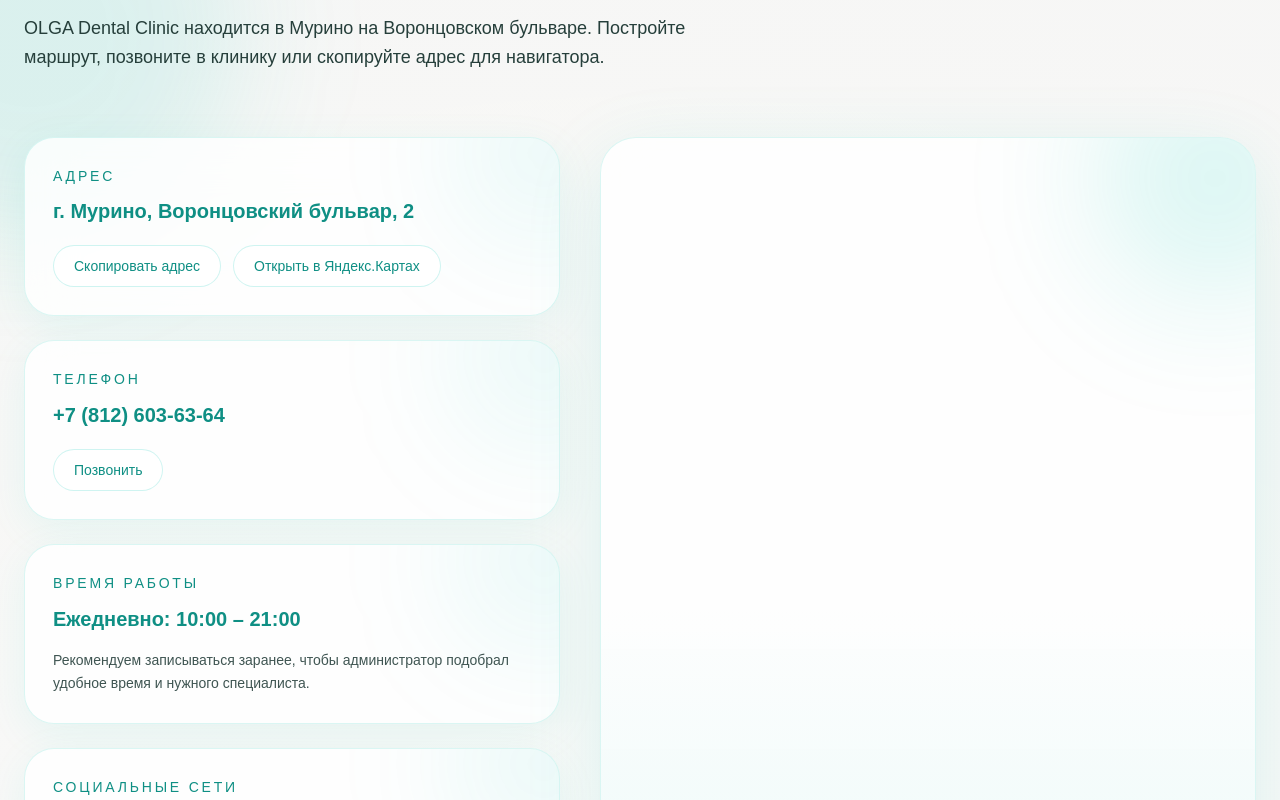
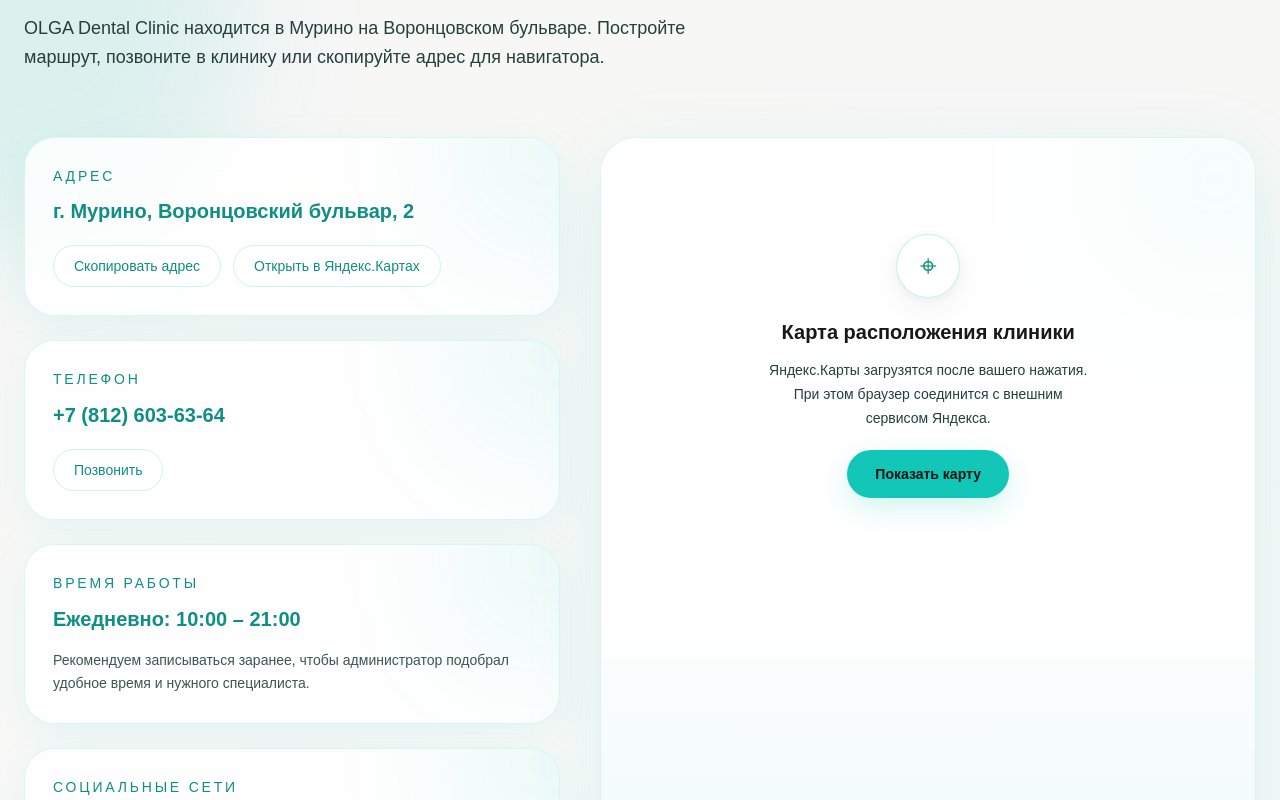
Before and after one commit to Islam999-sudo/olga-dental, a Next.js app: page / in a window 1280 px wide. Shown: the part 5240-6040 px from the top of the page. Built offline with nearby package versions, Linux system fonts and the light colour scheme.

Commit message:
privacy/perf: load third-party Yandex map only after explicit visitor click

```diff
--- a/components/sections/contact-map.tsx
+++ b/components/sections/contact-map.tsx
@@ -6,6 +6,7 @@ import { reveal } from "@/lib/motion";
 
 export function ContactMap() {
   const [copied, setCopied] = useState(false);
+  const [mapLoaded, setMapLoaded] = useState(false);
 
   const address = "г. Мурино, Воронцовский бульвар, 2";
   const phone = "+78126036364";
@@ -592,13 +593,38 @@ export function ContactMap() {
               </div>
             </motion.div>
 
+            {mapLoaded ? (
               <iframe
                 src={yandexMapUrl}
                 className="h-[520px] w-full border-0 lg:h-full"
                 loading="lazy"
+                referrerPolicy="strict-origin-when-cross-origin"
                 allowFullScreen
                 title="OLGA Dental Clinic на Яндекс.Картах"
               />
+            ) : (
+              <div className="relative z-[2] flex min-h-[520px] w-full flex-col items-center justify-center gap-5 bg-[var(--glass)] px-6 pb-28 pt-12 text-center">
+                <span aria-hidden="true" className="flex h-16 w-16 items-center justify-center rounded-full border border-[var(--accent-light)]/25 bg-[var(--card)] text-3xl text-[var(--accent)] shadow-soft">
+                  ⌖
+                </span>
+                <div>
+                  <h3 className="text-xl font-semibold text-[var(--foreground)]">
+                    Карта расположения клиники
+                  </h3>
+                  <p className="mx-auto mt-3 max-w-xs text-sm leading-6 text-[var(--text-soft)]">
+                    Яндекс.Карты загрузятся после вашего нажатия.
+                    При этом браузер соединится с внешним сервисом Яндекса.
+                  </p>
+                </div>
+                <button
+                  type="button"
+                  onClick={() => setMapLoaded(true)}
+                  className="rounded-full bg-[var(--accent-light)] px-7 py-3.5 text-sm font-semibold text-[#071412] shadow-[0_10px_30px_rgba(18,199,183,.2)] transition hover:-translate-y-0.5 hover:brightness-110"
+                >
+                  Показать карту
+                </button>
+              </div>
+            )}
           </motion.div>
         </div>
       </div>
```
Lines whose indentation alone changed are shown as unchanged.
